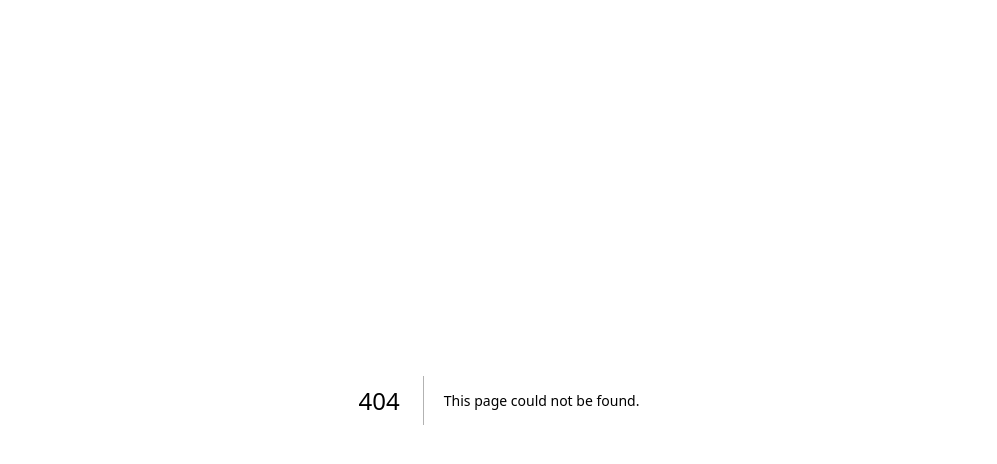
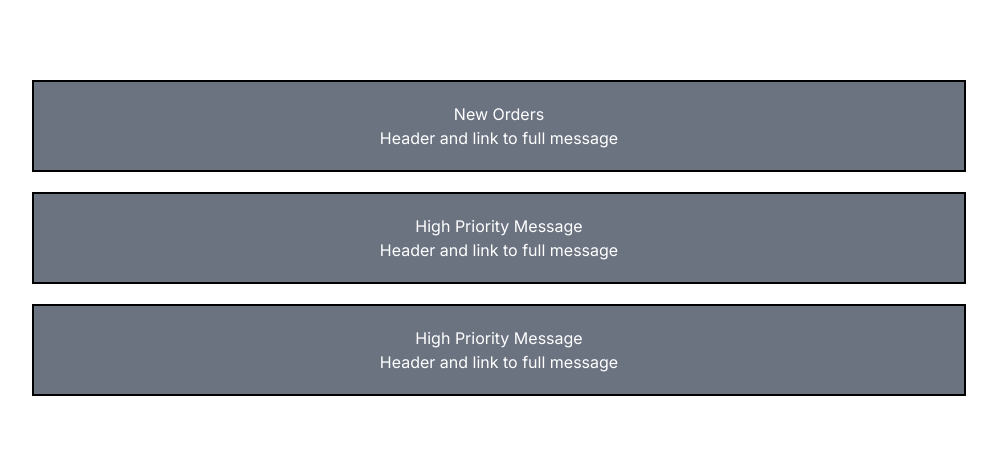
Before and after one commit to wallacejoe/ace-military, a Next.js app: page /dashboard in a window 1280 px wide. Before the commit this address had no page. Shown: the top 464 px of the page, without its empty margins (141-1138 px from the left). Built offline with nearby package versions, Linux system fonts and the light colour scheme.

Commit message:
Created the home page skeleton content. Primarily just content to build the header/footer around

```diff
--- /dev/null
+++ b/app/dashboard/(overview)/page.tsx
@@ -0,0 +1,29 @@
+import { Metadata } from 'next';
+
+export const metadata: Metadata = {
+    title: 'Home',
+};
+
+export default async function Page() {
+
+    return (
+        <main className=''>
+            <div className='flex flex-col items-center gap-5 m-20'>
+                <section className='w-10/12 border-2 border-black text-center bg-gray-500 text-white px-5 py-5'>
+                    <h2 className=''>
+                        New Orders
+                    </h2>
+                    <p>Header and link to full message</p>
+                </section>
+                <section className='w-10/12 border-2 border-black text-center bg-gray-500 text-white px-5 py-5'>
+                    <h2>High Priority Message</h2>
+                    <p>Header and link to full message</p>
+                </section>
+                <section className='w-10/12 border-2 border-black text-center bg-gray-500 text-white px-5 py-5'>
+                    <h2>High Priority Message</h2>
+                    <p>Header and link to full message</p>
+                </section>
+            </div>
+        </main>
+    )
+}
--- a/app/globals.css
+++ b/app/globals.css
@@ -89,7 +89,7 @@ body {
   overflow-x: hidden;
 }
 
-body {
+/*body {
   color: rgb(var(--foreground-rgb));
   background: linear-gradient(
       to bottom,
@@ -97,7 +97,7 @@ body {
       rgb(var(--background-end-rgb))
     )
     rgb(var(--background-start-rgb));
-}
+}*/
 
 a {
   color: inherit;
--- a/app/page.tsx
+++ b/app/page.tsx
@@ -8,7 +8,7 @@ export default function Page() {
       <div className={styles.description}>
         <p>
           <Link
-            href="/home"
+            href="/dashboard"
             className="flex items-center gap-5 self-start rounded-lg bg-blue-500 px-6 py-3 text-sm font-medium text-white transition-colors hover:bg-blue-400 md:text-base"
           >
             Home Page
```
